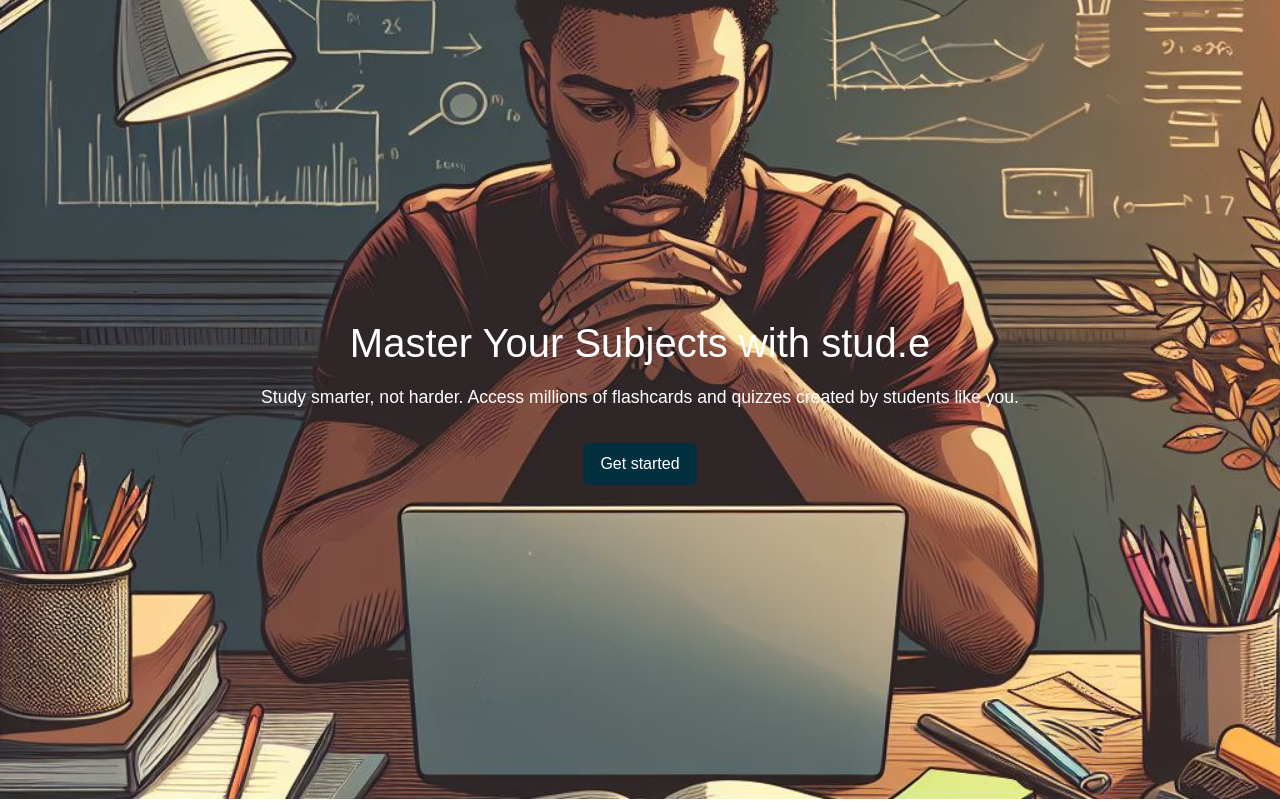
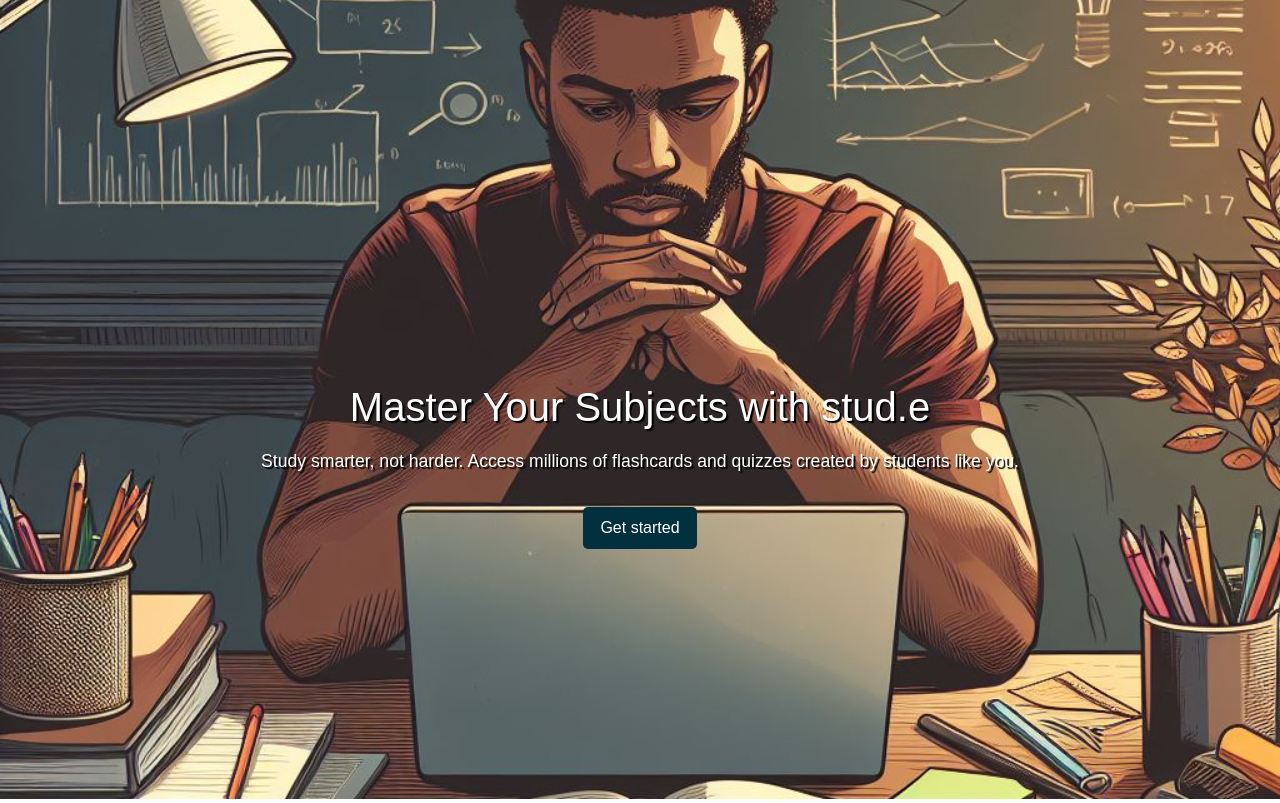
Before and after one commit to JoelRaju403/agileproject, a Flask app: page /home in a window 1280 px wide. Shown: the part 98-901 px from the top of the page. Run offline with Flask 3, Linux system fonts and the light colour scheme; some libraries are stand-ins or nearby versions.

Commit message:
Added text shadow to make text in home page pop

```diff
--- a/app/static/home.css
+++ b/app/static/home.css
@@ -51,12 +51,14 @@
     font-size: 2.5rem;
     margin-bottom: 1rem;
     color: white;
-    padding-top: 25%;
+    padding-top: 30%;
+    text-shadow: 2px 2px 1px black;
   }
   .hero p {
     font-size: 1.1rem;
     margin-bottom: 2rem;
     color: #fff;
+    text-shadow: 2px 2px 1px black;
 
   }
   .btn {
```
